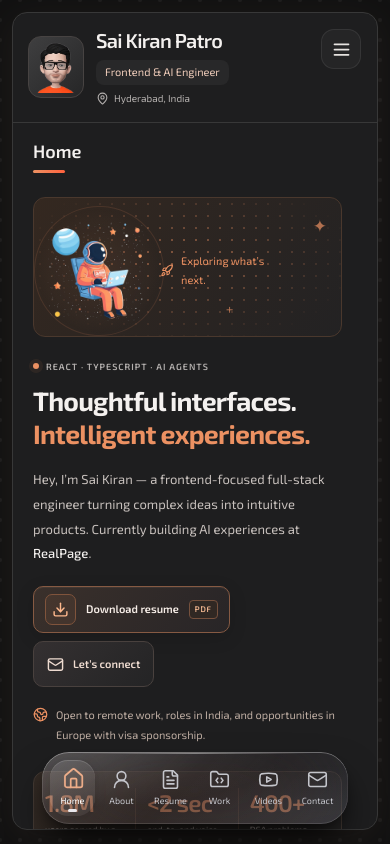
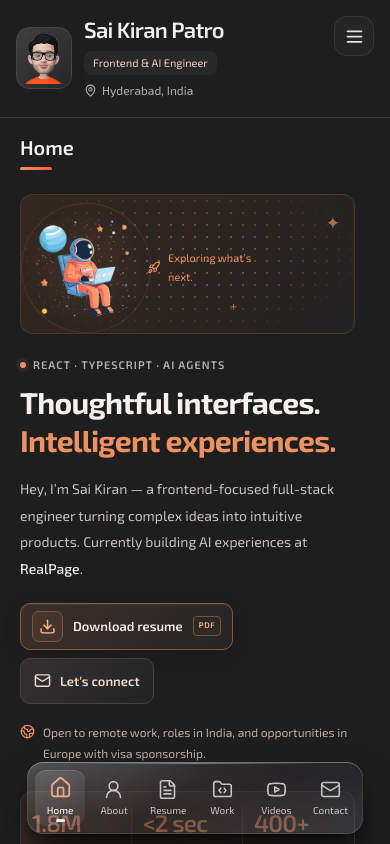
Before and after one commit to saikiran-patro/FSE_Portfolio, a React (Create React App) app: page / in a window 390 px wide. Built offline with nearby package versions, Linux system fonts and the light colour scheme.

Commit message:
fix dock for mobile UI

```diff
--- a/src/App.css
+++ b/src/App.css
@@ -1543,18 +1543,29 @@ ul {
   }
 
   .globalContainer {
-    padding: 12px 12px calc(14px + env(safe-area-inset-bottom, 0px));
+    padding: 0;
   }
 
   .portfolio-shell {
-    border-radius: 15px;
+    width: 100%;
+    max-width: none;
     height: 100%;
     max-height: 100%;
     min-height: 0;
+    border: 0;
+    border-radius: 0;
+    box-shadow: none;
+    margin: 0;
   }
 
   .leftContainer {
-    padding: 15px;
+    max-height: none;
+    padding: calc(16px + env(safe-area-inset-top, 0px)) max(16px, env(safe-area-inset-right, 0px)) 16px max(16px, env(safe-area-inset-left, 0px));
+  }
+
+  .profile-menu-trigger {
+    top: calc(16px + env(safe-area-inset-top, 0px));
+    right: max(16px, env(safe-area-inset-right, 0px));
   }
 
   .profile-heading {
@@ -1568,7 +1579,7 @@ ul {
   }
 
   .profile-name {
-    font-size: 20px;
+    font-size: 22px;
   }
 
   .profile-details .contact-list {
@@ -1613,7 +1624,7 @@ ul {
   }
 
   .page-content {
-    padding: 20px 20px calc(108px + env(safe-area-inset-bottom, 0px));
+    padding: 22px max(20px, env(safe-area-inset-right, 0px)) calc(110px + env(safe-area-inset-bottom, 0px)) max(20px, env(safe-area-inset-left, 0px));
     scroll-padding-bottom: 108px;
   }
 
@@ -1629,22 +1640,25 @@ ul {
   .mobile-dock {
     display: block;
     position: fixed;
-    left: 50%;
-    bottom: calc(20px + env(safe-area-inset-bottom, 0px));
-    transform: translateX(-50%);
-    width: calc(100% - 40px);
-    max-width: 306px;
+    left: max(8px, env(safe-area-inset-left, 0px));
+    right: max(8px, env(safe-area-inset-right, 0px));
+    bottom: calc(10px + env(safe-area-inset-bottom, 0px));
+    transform: none;
+    width: auto;
+    max-width: none;
     border: 0;
     z-index: 50;
   }
 
   .dock-surface {
+    width: 90%;
+    margin: 0px auto;
     position: relative;
     display: flex;
     gap: 4px;
     padding: 8px;
     border: 0;
-    border-radius: 27px;
+    border-radius: 16px;
     isolation: isolate;
     background: linear-gradient(135deg, #ffffff1f 0%, #ffffff03 45%, #ffffff0e 100%), #262a343b;
     -webkit-backdrop-filter: blur(56px) saturate(190%) contrast(110%);
@@ -1683,7 +1697,7 @@ ul {
     align-items: center;
     justify-content: center;
     gap: 5px;
-    border-radius: 18px;
+    border-radius: 11px;
     position: relative;
     color: #c4c5cb;
     -webkit-tap-highlight-color: transparent;
@@ -1699,7 +1713,7 @@ ul {
   }
 
   .dock-label {
-    font-size: 9px;
+    font-size: 10px;
     line-height: 1;
     position: relative;
     z-index: 1;
@@ -1710,7 +1724,7 @@ ul {
     inset: 0;
     background: linear-gradient(145deg, #ffffff20, #ffffff0c);
     border: 0;
-    border-radius: 18px;
+    border-radius: 11px;
     box-shadow: inset 0 1px 0 #ffffff26, 0 3px 12px #0002;
   }
 
@@ -1953,8 +1967,7 @@ ul {
 
 @media (max-width: 360px) {
   .globalContainer {
-    padding-left: 8px;
-    padding-right: 8px;
+    padding: 0;
   }
 
   .page-content {
@@ -1963,7 +1976,7 @@ ul {
   }
 
   .profile-name {
-    font-size: 18px;
+    font-size: 20px;
   }
 
   .role-badge {
@@ -2002,10 +2015,6 @@ ul {
 }
 
 @media (max-width: 360px) {
-  .mobile-dock {
-    width: calc(100% - 24px);
-  }
-
   .dock-surface {
     padding: 6px;
     gap: 2px;
@@ -3026,3 +3035,92 @@ ul {
     padding-right: 20px;
   }
 }
+
+/* Readable mobile type in the edge-to-edge screen layout. */
+@media (max-width: 700px) {
+  body {
+    font-size: 16px;
+  }
+
+  h1,
+  .resume-intro h1 {
+    font-size: clamp(30px, 7.5vw, 36px);
+  }
+
+  h2 {
+    font-size: 23px;
+  }
+
+  .typeCat {
+    font-size: 20px;
+  }
+
+  .role-badge {
+    font-size: 11px;
+  }
+
+  .profile-location {
+    font-size: 12px;
+  }
+
+  .eyebrow {
+    font-size: 11px;
+  }
+
+  .section-description,
+  .hero-description,
+  .bio-copy,
+  .specialty-card p,
+  .achievement-card p,
+  .project-copy>p,
+  .experience-bullets li,
+  .creator-experience>p,
+  .recruiter-cta p:not(.eyebrow),
+  .location-copy>p:not(.eyebrow),
+  .profile-menu-content .contact-list li {
+    font-size: 14px;
+  }
+
+  .specialty-card h3,
+  .video-card h2,
+  .project-copy h2 {
+    font-size: 17px;
+  }
+
+  .project-filters button,
+  .video-tabs button,
+  .button,
+  .project-links a,
+  .experience-role,
+  .project-scope li,
+  .skill-chips li {
+    font-size: 13px;
+  }
+
+  .project-copy .eyebrow,
+  .results-count,
+  .contactTitle {
+    font-size: 11px;
+  }
+
+  .date-badge,
+  .experience-location,
+  .resume-contact a,
+  .location-options li,
+  .contact-options span span,
+  .work-preference {
+    font-size: 12px;
+  }
+
+  .resume-download-caption {
+    font-size: 14px;
+  }
+
+  .resume-download-description {
+    font-size: 12px;
+  }
+
+  .tech-tags span {
+    font-size: 11px;
+  }
+}
```
